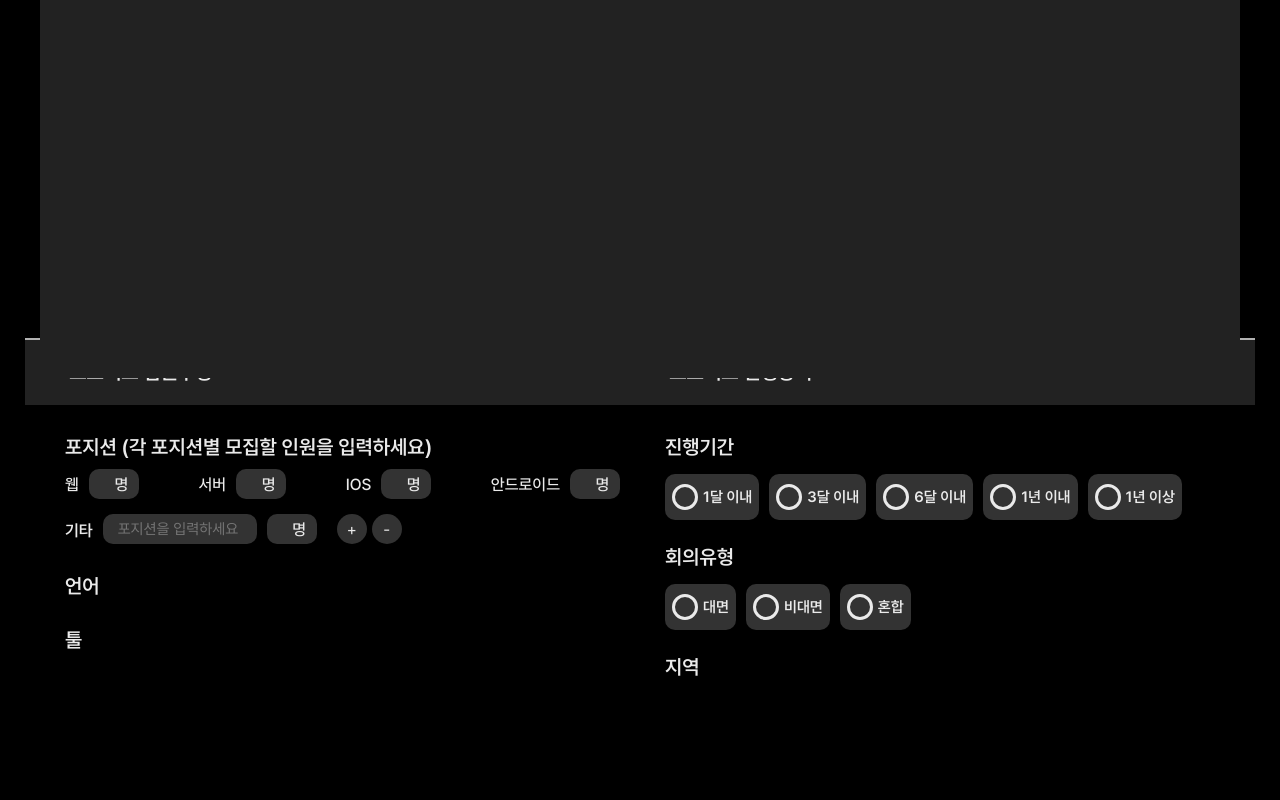
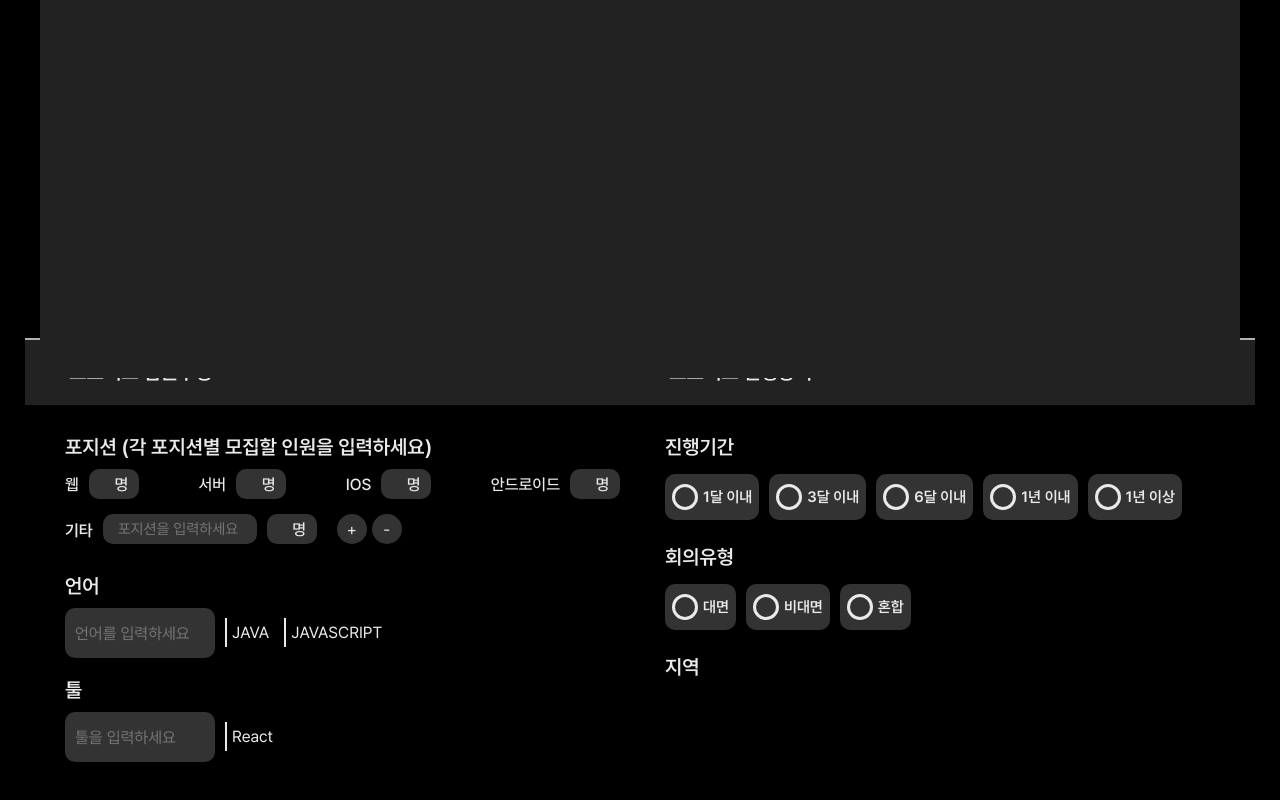
Before and after one commit to gnfnfnr/LetsGitIt, a React (Create React App) app in the folder src/main/resources/frontend/: page /TeamMatchingCreate in a window 1280 px wide. Shown: the part 582-1382 px from the top of the page. Built offline with nearby package versions, Linux system fonts and the light colour scheme.

Commit message:
feat: add languages and tool

```diff
--- a/src/main/resources/frontend/src/components/TeamMatching/TeamMatchingCreate/TeamStatus.tsx
+++ b/src/main/resources/frontend/src/components/TeamMatching/TeamMatchingCreate/TeamStatus.tsx
@@ -1,4 +1,4 @@
-import { useState, useRef } from "react";
+import { useState, useRef, KeyboardEvent } from "react";
 import styled from "styled-components";
 
 const Wrapper = styled.div`
@@ -122,6 +122,37 @@ const PositionContainer = styled.div`
   }
 `;
 
+const Input = styled.input`
+  width: 150px;
+  height: 50px;
+  padding: 5px 10px 5px 10px;
+  box-sizing: border-box;
+  border-radius: 10px;
+  background-color: var(--color-sub-4);
+`;
+
+const InputList = styled.div`
+  border-left: solid 2px var(--color-sub-1);
+  padding: 5px 10px 5px 5px;
+  margin-right: 5px;
+  margin-bottom: 10px;
+`;
+
+const ListContainer = styled.div`
+  display: flex;
+  flex-direction: row;
+  margin-left: 10px;
+  margin-top: 10px;
+  max-width: 400px;
+  flex-wrap: wrap;
+`;
+
+const LangnToolContainer = styled.div`
+  display: flex;
+  flex-direction: row;
+  align-items: flex-start;
+`;
+
 const TeamStatus = () => {
   const [positionList, setPositionList] = useState([
     {
@@ -154,6 +185,8 @@ const TeamStatus = () => {
     }
   ]);
   const nextId = useRef(6);
+  const [languages, setLanguages] = useState(["JAVA", "JAVASCRIPT"]);
+  const [tools, setTools] = useState(["React"]);
 
   type Position = {
     id: number,
@@ -214,6 +247,34 @@ const TeamStatus = () => {
     setInputPostion(updatedPositions);
   };
 
+  const handleLanguageKeyPress = (event: KeyboardEvent<HTMLInputElement>) => {
+    if (event.key === "Enter") {
+      const newLanguage = event.currentTarget.value;
+      if (languages.includes(newLanguage)) return;
+      setLanguages([...languages, newLanguage]);
+      event.currentTarget.value = "";
+    }
+  };
+
+  const onRemoveLanguages = (language: string) => {
+    const newLanguage = languages.filter((lang) => lang !== language);
+    setLanguages(newLanguage);
+  };
+
+  const handleToolKeyPress = (event: KeyboardEvent<HTMLInputElement>) => {
+    if (event.key === "Enter") {
+      const newTool = event.currentTarget.value;
+      if (tools.includes(newTool)) return;
+      setTools([...tools, newTool]);
+      event.currentTarget.value = "";
+    }
+  };
+
+  const onRemoveTools = (tool: string) => {
+    const newTools = tools.filter((t) => t !== tool);
+    setTools(newTools);
+  };
+
   return (
     <Wrapper>
       <p>
@@ -265,7 +326,7 @@ const TeamStatus = () => {
                         parseInt(event?.target.value)
                       )
                     }
-                  />{" "}
+                  />
                   <span>명</span>
                 </PositionInput>
               </PostionInputContainer>
@@ -278,8 +339,35 @@ const TeamStatus = () => {
         </AddPosition>
       </PositionContainer>
       <p>언어</p>
-
+      <LangnToolContainer>
+        <Input
+          type="text"
+          placeholder="언어를 입력하세요"
+          onKeyPress={handleLanguageKeyPress}
+        />
+        <ListContainer>
+          {languages.map((lang) => (
+            <InputList key={lang} onClick={() => onRemoveLanguages(lang)}>
+              {lang}
+            </InputList>
+          ))}
+        </ListContainer>
+      </LangnToolContainer>
       <p>툴</p>
+      <LangnToolContainer>
+        <Input
+          type="text"
+          placeholder="툴을 입력하세요"
+          onKeyPress={handleToolKeyPress}
+        />
+        <ListContainer>
+          {tools.map((tool) => (
+            <InputList key={tool} onClick={() => onRemoveTools(tool)}>
+              {tool}
+            </InputList>
+          ))}
+        </ListContainer>
+      </LangnToolContainer>
     </Wrapper>
   );
 };
```
